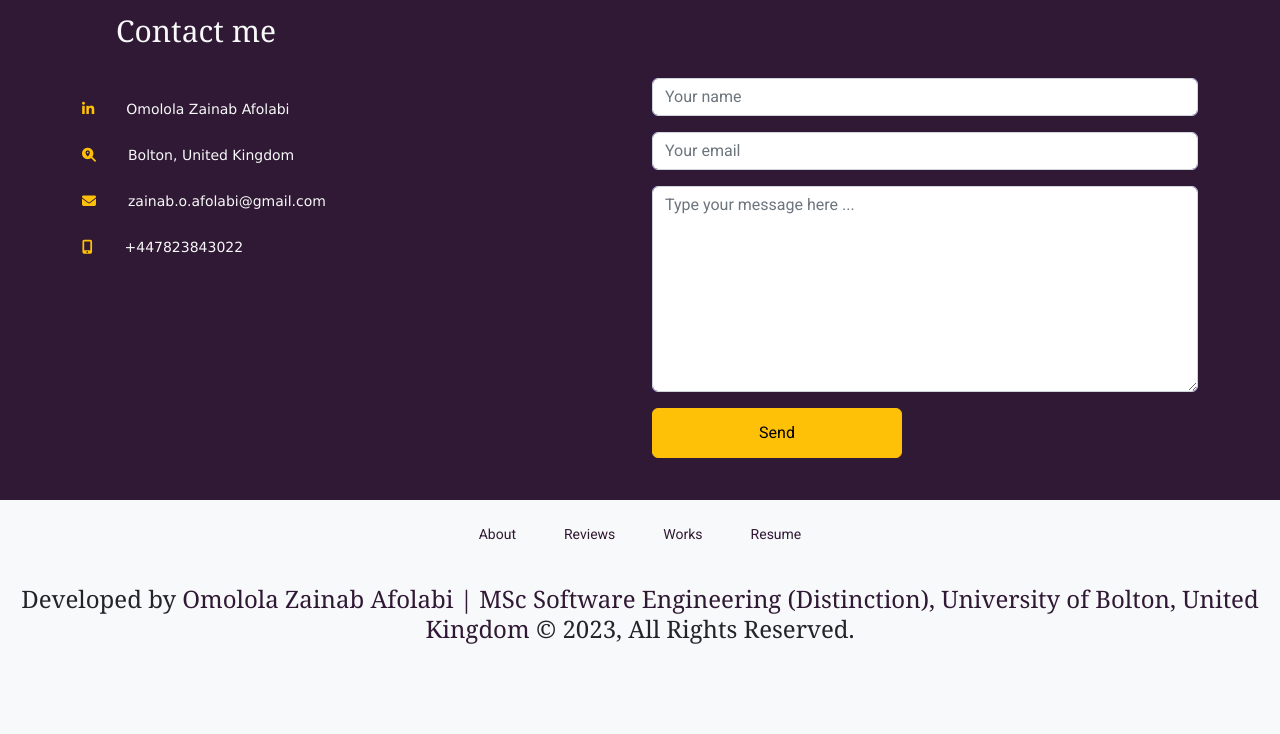
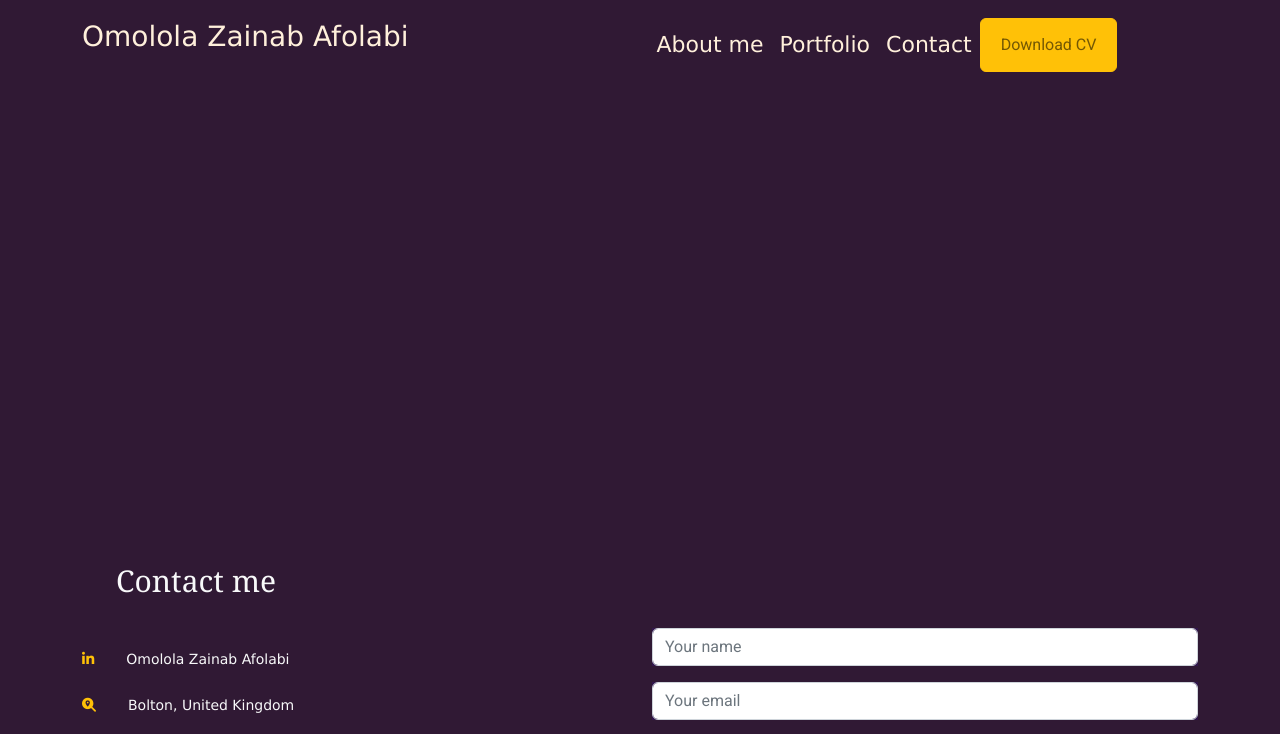
Before and after one commit to ZAINABAFOLABI/zainab, an Angular app: page / in a window 1280 px wide. Shown: the top 734 px of the page. Built offline with nearby package versions, Linux system fonts and the light colour scheme.

Commit message:
Navbar UI set up

```diff
--- a/src/app/components/footer/footer.component.css
+++ b/src/app/components/footer/footer.component.css
@@ -15,6 +15,10 @@ a:hover{
   background-color: #FFC300;
 }
 
+.bg-brand{
+  background-color: 	#fff0db;
+}
+
 h3{
   font-size: 24px;
   font-family: Georgia, 'Times New Roman', Times, serif;
--- a/src/app/components/footer/footer.component.html
+++ b/src/app/components/footer/footer.component.html
@@ -1,4 +1,4 @@
-<div style="height: 250px;"  class="bg-light text-center">
+<div style="height: 250px;"  class="bg-brand text-center">
   <div class="container p-4">
 
     <span class="p-4 "><a href="https://www.linkedin.com/in/OmololaZainabAfolabi/">About</a></span>
--- a/src/app/components/home/home.component.html
+++ b/src/app/components/home/home.component.html
@@ -1,2 +1,3 @@
+<zainab-nav></zainab-nav>
 <zainab-contact></zainab-contact>
 <zainab-footer></zainab-footer>
--- a/src/app/components/nav/nav.component.css
+++ b/src/app/components/nav/nav.component.css
@@ -0,0 +1,50 @@
+div{
+  height: 550px;
+}
+
+.bg-byzantine{
+  background-color: #301934;
+}
+
+.text-brand-1{
+  font-size: 28px;
+  font-family: Verdana, Geneva, Tahoma, sans-serif;
+  color:#fff0db;
+}
+
+.text-brand-2{
+  color:#fff0db;
+  font-size: 22px;
+  font-family: Verdana, Geneva, Tahoma, sans-serif;
+}
+
+.nav-height{
+  height: 90px;
+}
+
+.font-brand{
+  font-family: Verdana, Geneva, Tahoma, sans-serif;
+  font-size: 50px;
+  font-weight: 600;
+}
+
+.pl-10{
+  padding-left: 350px;
+}
+
+
+
+.pl-40{
+  padding-left: 50px;
+}
+
+.pr-8{
+ padding-right: 240px;
+}
+.pt-40{
+  padding-top: 40px;
+}
+
+.mr-10{
+  margin-right: 5rem;
+}
--- a/src/app/components/nav/nav.component.html
+++ b/src/app/components/nav/nav.component.html
@@ -1 +1,43 @@
-<p>nav works!</p>
+<div class="bg-byzantine containter">
+  <nav class="navbar navbar-expand-lg  nav-height sticky-top mb-4">
+
+    <div class="container ">
+      <!-- <i class="fas fa-fire fa-3x text-brand"></i> -->
+      <h2  class=" text-brand-1 pr-8 ">Omolola Zainab Afolabi </h2>
+
+      <button class="navbar-toggler" type="button" data-bs-toggle="collapse" data-bs-target="#navbarNav" >
+        <span class="navbar-toggler-icon"></span>
+      </button>
+
+      <div class="collapse navbar-collapse" id="navbarNav">
+        <ul class="navbar-nav mr-auto  nav-font font-primary">
+          <li class="nav-item nav-font">
+            <a routerLink='/home' class="nav-link nav-font text-brand-2 current">About me</a>
+          </li>
+        </ul>
+
+        <ul class="navbar-nav ml-auto">
+          <li class="nav-item">
+            <a routerLink='/portfolio' class="nav-link text-brand-2 nav-font">Portfolio</a>
+          </li>
+        </ul>
+
+        <ul class="navbar-nav ml-auto font-primary">
+          <li class="nav-item">
+            <a routerLink='/contact' class="nav-link text-brand-2 nav-font">Contact</a>
+          </li>
+        </ul>
+
+        <ul class="navbar-nav ml-auto">
+          <li class="nav-item">
+            <button class="btn btn-warning"><a routerLink='/' class="nav-link nav-font">Download CV</a></button>
+          </li>
+        </ul>
+
+
+
+      </div>
+    </div>
+  </nav>
+
+</div>
--- a/src/app/components/nav/nav.component.ts
+++ b/src/app/components/nav/nav.component.ts
@@ -1,7 +1,7 @@
 import { Component, OnInit } from '@angular/core';
 
 @Component({
-  selector: 'app-nav',
+  selector: 'zainab-nav',
   templateUrl: './nav.component.html',
   styleUrls: ['./nav.component.css']
 })
```
